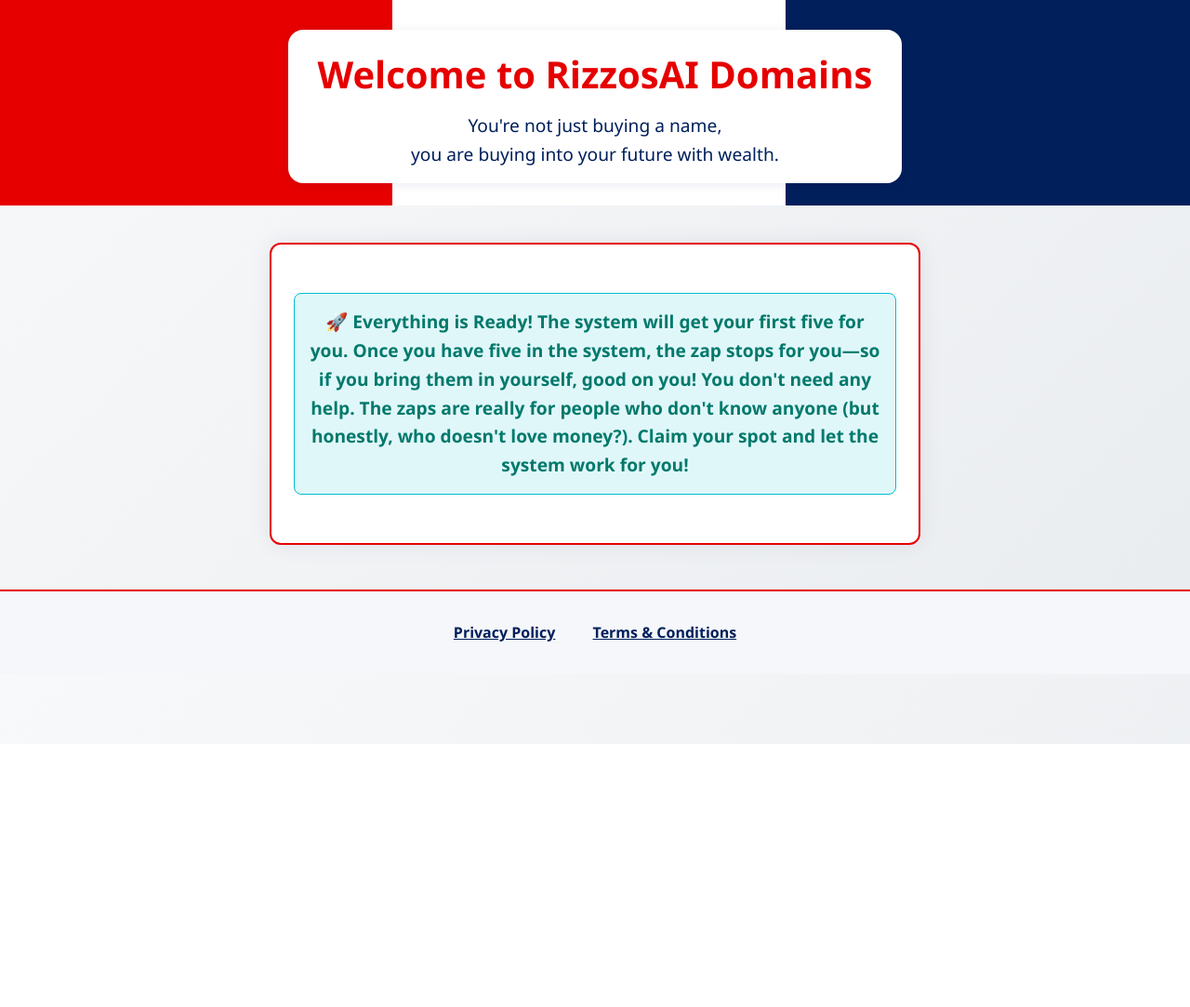
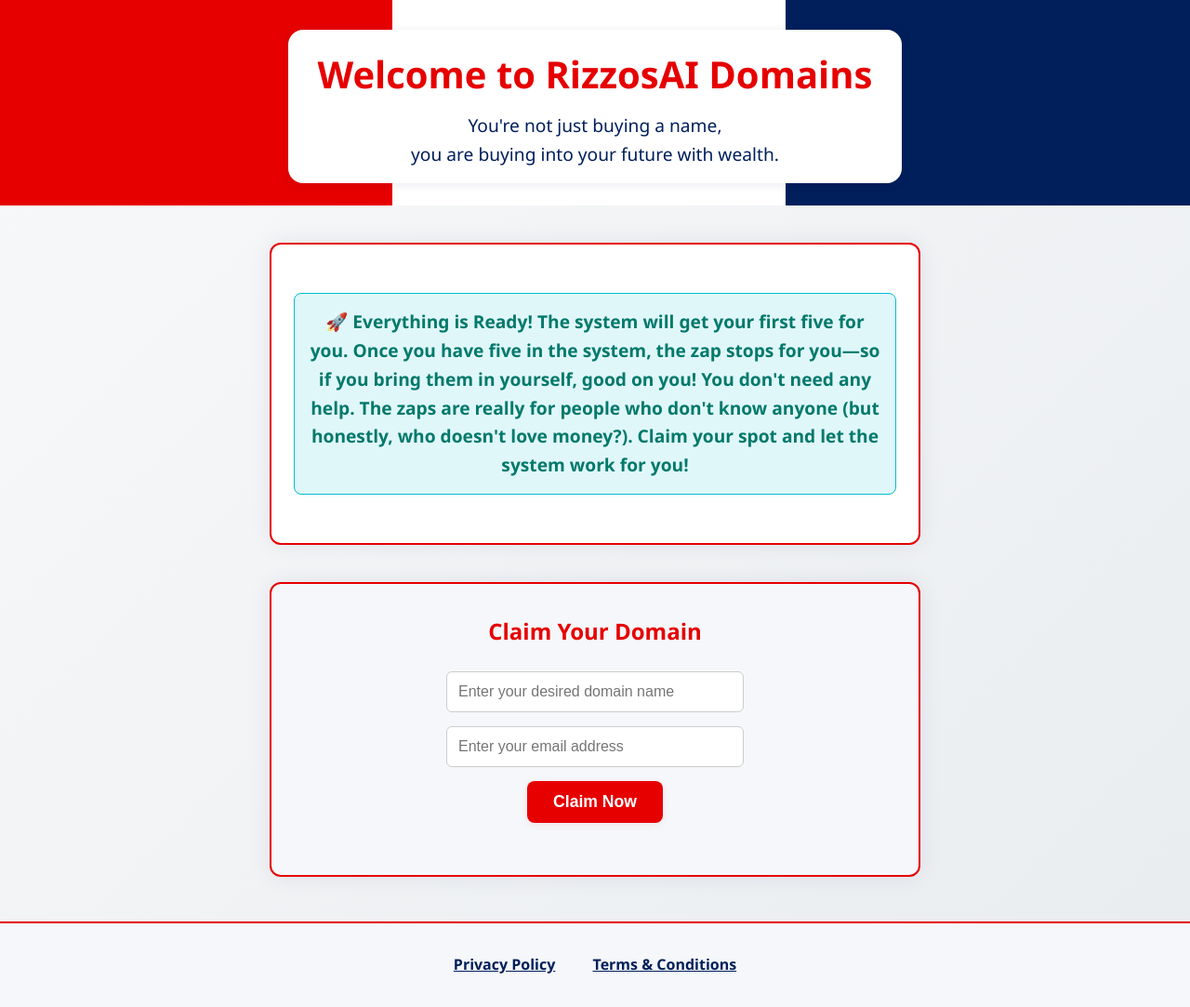
Before and after one commit to rizzosai/sales, a website: page rizzosai-sales-site/index.html in a window 1280 px wide. Shown: the whole page at 93% size. Before the commit the page ends 800 px from the top, so only its background shows below. Drawn offline with Linux system fonts and the light colour scheme.

Commit message:
Fix form placement and HTML structure (form now at bottom above footer)

```diff
--- a/rizzosai-sales-site/index.html
+++ b/rizzosai-sales-site/index.html
@@ -53,8 +53,21 @@
         <div id="integrationStatus" class="integration-status exciting">
             🚀 <strong>Everything is Ready!</strong> The system will get your first five for you. Once you have five in the system, the zap stops for you—so if you bring them in yourself, good on you! You don't need any help. The zaps are really for people who don't know anyone (but honestly, who doesn't love money?). Claim your spot and let the system work for you!
         </div>
-        <!-- ...rest of your HTML remains unchanged... -->
+        <!-- ...existing content sections... -->
     </main>
+
+    <!-- Domain form section moved to the bottom, just above the footer -->
+    <div class="form-section">
+        <h2>Claim Your Domain</h2>
+        <form id="domainForm">
+            <input type="text" id="domainInput" name="domain" placeholder="Enter your desired domain name" required />
+            <br />
+            <input type="email" id="emailInput" name="email" placeholder="Enter your email address" required />
+            <br />
+            <button type="submit">Claim Now</button>
+        </form>
+        <div id="errorMsg"></div>
+    </div>
     <footer>
         <div style="max-width:700px;margin:0 auto;">
             <a href="/privacy">Privacy Policy</a>
```
